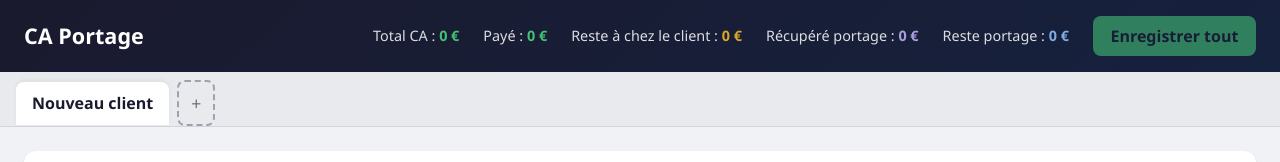
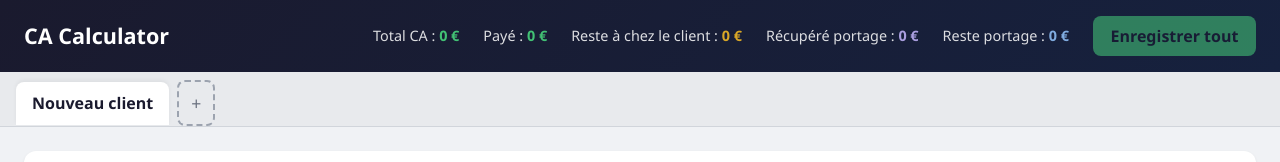
Before and after one commit to ElHoussineDarrazi/CA-Calculator, a React (Vite) app: page / in a window 1280 px wide. Shown: the top 162 px of the page. Built offline with nearby package versions, Linux system fonts and the light colour scheme.

Commit message:
refactor: rename project from CA Portage to CA Calculator

```diff
--- a/electron/main.cjs
+++ b/electron/main.cjs
@@ -11,7 +11,7 @@ function createWindow() {
     height: 750,
     minWidth: 900,
     minHeight: 600,
-    title: 'CA Portage',
+    title: 'CA Calculator',
     webPreferences: {
       preload: path.join(__dirname, 'preload.cjs'),
       contextIsolation: true,
--- a/index.html
+++ b/index.html
@@ -3,7 +3,7 @@
   <head>
     <meta charset="UTF-8" />
     <meta name="viewport" content="width=device-width, initial-scale=1.0" />
-    <title>CA Portage</title>
+    <title>CA Calculator</title>
   </head>
   <body>
     <div id="root"></div>
--- a/package.json
+++ b/package.json
@@ -1,5 +1,5 @@
 {
-  "name": "ca-portage",
+  "name": "ca-calculator",
   "version": "1.0.0",
   "description": "Suivi du chiffre d'affaires en portage salarial",
   "main": "electron/main.cjs",
@@ -11,8 +11,8 @@
     "start": "env -u ELECTRON_RUN_AS_NODE electron ."
   },
   "build": {
-    "appId": "com.caportage.app",
-    "productName": "CA Portage",
+    "appId": "com.ca-calculator.app",
+    "productName": "CA Calculator",
     "mac": {
       "category": "public.app-category.finance",
       "target": "dmg"
--- a/src/App.jsx
+++ b/src/App.jsx
@@ -38,7 +38,7 @@ export default function App() {
         }
       } else {
         try {
-          const saved = JSON.parse(localStorage.getItem('ca-portage-data') || 'null');
+          const saved = JSON.parse(localStorage.getItem('ca-calculator-data') || 'null');
           if (saved?.clients?.length) {
             initial = {
               clients: saved.clients,
@@ -182,7 +182,7 @@ export default function App() {
   return (
     <div className="app">
       <header className="app-header">
-        <h1>CA Portage</h1>
+        <h1>CA Calculator</h1>
         <div className="header-actions">
           <div className="global-summary">
             <HeaderSummaryItem
--- a/src/utils/persistence.js
+++ b/src/utils/persistence.js
@@ -13,7 +13,7 @@ export async function loadAppData() {
     return window.electronAPI.loadData();
   }
   try {
-    return JSON.parse(localStorage.getItem('ca-portage-data') || 'null');
+    return JSON.parse(localStorage.getItem('ca-calculator-data') || 'null');
   } catch {
     return null;
   }
@@ -24,7 +24,7 @@ export async function persistAppData(data) {
   if (window.electronAPI) {
     await window.electronAPI.saveData(snapshot);
   } else {
-    localStorage.setItem('ca-portage-data', JSON.stringify(snapshot));
+    localStorage.setItem('ca-calculator-data', JSON.stringify(snapshot));
   }
   return snapshot;
 }
```
Also changed, not shown: 1 other file (tests, documents, lock files or other folders).
